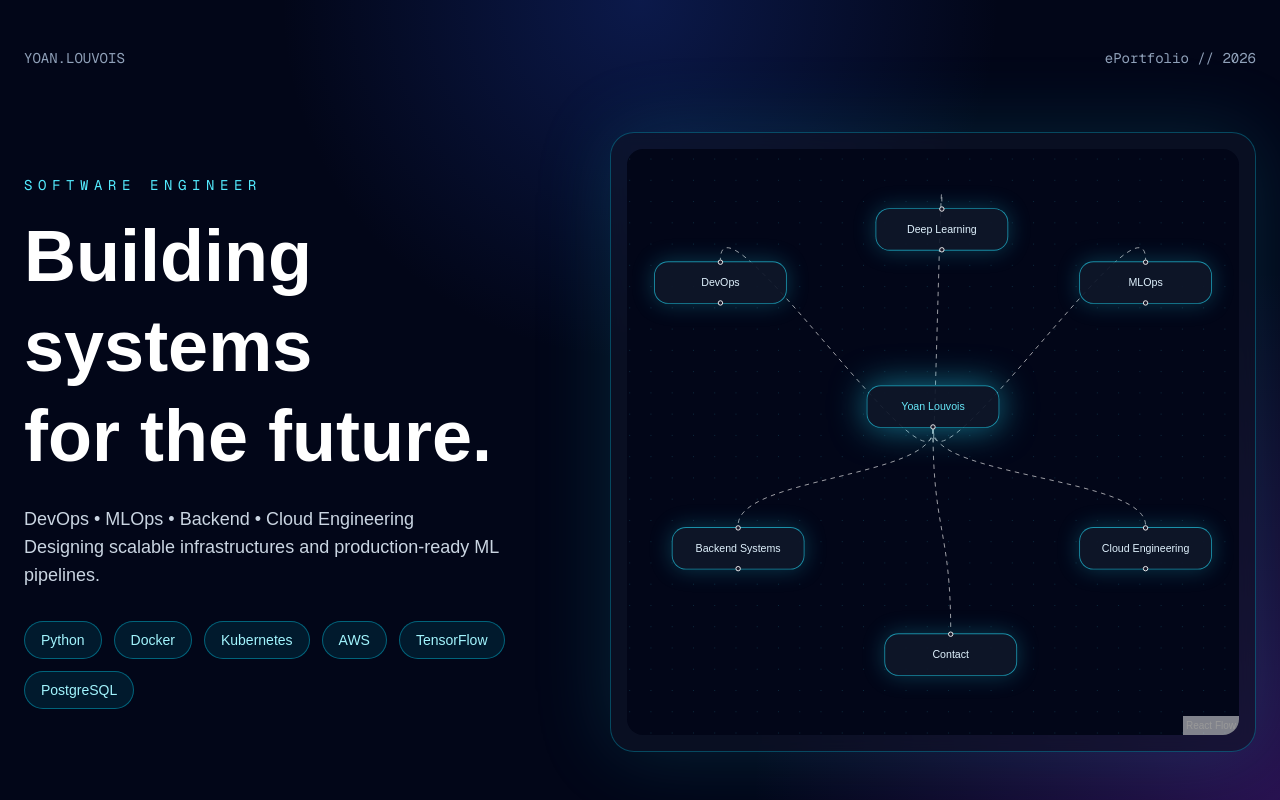
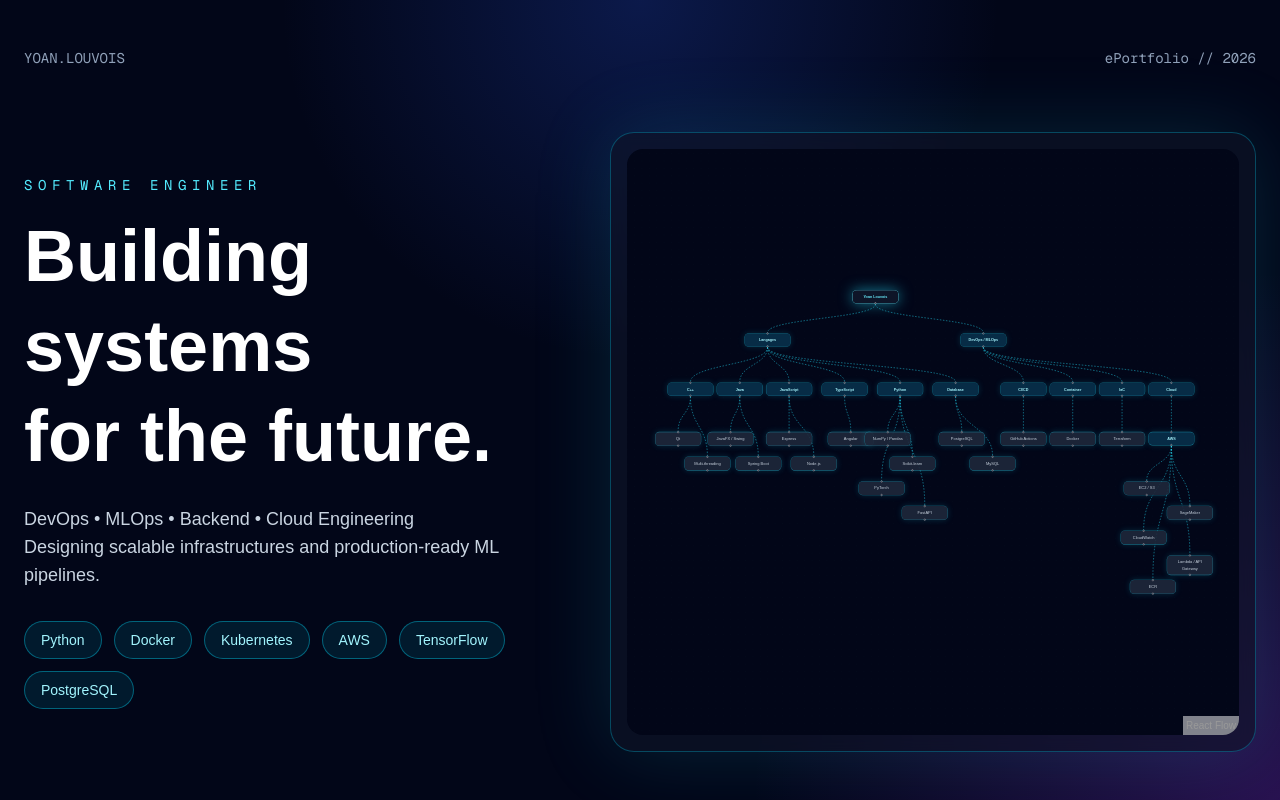
Before and after one commit to yoanlouvois/e-portfolio, a Next.js app: page / in a window 1280 px wide. Built offline with nearby package versions, Linux system fonts and the light colour scheme.

Commit message:
Enhance PortfolioFlow component with improved node structure and styling

```diff
--- a/src/components/PortfolioFlow.tsx
+++ b/src/components/PortfolioFlow.tsx
@@ -4,49 +4,179 @@ import "@xyflow/react/dist/style.css";
 import {
   ReactFlow,
   Background,
-  Controls,
-  MiniMap,
   type Node,
   type Edge,
 } from "@xyflow/react";
 
-const nodeStyle = {
-  background: "rgba(15, 23, 42, 0.92)",
+const baseNode = {
+  background: "rgba(15, 23, 42, 0.94)",
   color: "#e0f2fe",
-  border: "1px solid rgba(34, 211, 238, 0.65)",
-  borderRadius: 16,
-  padding: 14,
-  boxShadow: "0 0 25px rgba(34, 211, 238, 0.25)",
+  border: "1px solid rgba(34, 211, 238, 0.55)",
+  borderRadius: 14,
+  padding: 12,
+  boxShadow: "0 0 22px rgba(34, 211, 238, 0.18)",
+};
+
+const rootNode = {
+  ...baseNode,
+  color: "#67e8f9",
+  border: "1px solid rgba(103, 232, 249, 0.9)",
+  boxShadow: "0 0 45px rgba(34, 211, 238, 0.55)",
+  fontWeight: 700,
+};
+
+const categoryNode = {
+  ...baseNode,
+  background: "rgba(8, 47, 73, 0.95)",
+  color: "#a5f3fc",
+  fontWeight: 700,
+};
+
+const leafNode = {
+  ...baseNode,
+  background: "rgba(30, 41, 59, 0.9)",
+  color: "#cbd5e1",
+  fontSize: 13,
 };
 
 const nodes: Node[] = [
+  // ROOT
   {
-    id: "core",
-    position: { x: 280, y: 220 },
+    id: "me",
+    position: { x: 600, y: 0 },
     data: { label: "Yoan Louvois" },
     type: "input",
-    style: {
-      ...nodeStyle,
-      color: "#67e8f9",
-      boxShadow: "0 0 40px rgba(34,211,238,0.55)",
-    },
+    style: rootNode,
   },
-  { id: "devops", position: { x: 40, y: 80 }, data: { label: "DevOps" }, style: nodeStyle },
-  { id: "mlops", position: { x: 520, y: 80 }, data: { label: "MLOps" }, style: nodeStyle },
-  { id: "backend", position: { x: 60, y: 380 }, data: { label: "Backend Systems" }, style: nodeStyle },
-  { id: "cloud", position: { x: 520, y: 380 }, data: { label: "Cloud Engineering" }, style: nodeStyle },
-  { id: "ai", position: { x: 290, y: 20 }, data: { label: "Deep Learning" }, style: nodeStyle },
-  { id: "contact", position: { x: 300, y: 500 }, data: { label: "Contact" }, type: "output", style: nodeStyle },
+
+  // LEVEL 1
+  {
+    id: "languages",
+    position: { x: 250, y: 140 },
+    data: { label: "Langages" },
+    style: categoryNode,
+  },
+  {
+    id: "devops",
+    position: { x: 950, y: 140 },
+    data: { label: "DevOps / MLOps" },
+    style: categoryNode,
+  },
+
+  // LANGUAGES
+  { id: "cpp", position: { x: 0, y: 300 }, data: { label: "C++" }, style: categoryNode },
+  { id: "java", position: { x: 160, y: 300 }, data: { label: "Java" }, style: categoryNode },
+  { id: "javascript", position: { x: 320, y: 300 }, data: { label: "JavaScript" }, style: categoryNode },
+  { id: "typescript", position: { x: 500, y: 300 }, data: { label: "TypeScript" }, style: categoryNode },
+  { id: "python", position: { x: 680, y: 300 }, data: { label: "Python" }, style: categoryNode },
+  { id: "database", position: { x: 860, y: 300 }, data: { label: "Database" }, style: categoryNode },
+
+  // C++
+  { id: "qt", position: { x: -40, y: 460 }, data: { label: "Qt" }, style: leafNode },
+  { id: "multithreading", position: { x: 55, y: 540 }, data: { label: "Multi-threading" }, style: leafNode },
+
+  // JAVA
+  { id: "javafx", position: { x: 130, y: 460 }, data: { label: "JavaFX / Swing" }, style: leafNode },
+  { id: "springboot", position: { x: 220, y: 540 }, data: { label: "Spring Boot" }, style: leafNode },
+
+  // JS
+  { id: "express", position: { x: 320, y: 460 }, data: { label: "Express" }, style: leafNode },
+  { id: "node", position: { x: 400, y: 540 }, data: { label: "Node.js" }, style: leafNode },
+
+  // TS
+  { id: "angular", position: { x: 520, y: 460 }, data: { label: "Angular" }, style: leafNode },
+
+  // PYTHON
+  { id: "numpy", position: { x: 640, y: 460 }, data: { label: "NumPy / Pandas" }, style: leafNode },
+  { id: "sklearn", position: { x: 720, y: 540 }, data: { label: "Scikit-learn" }, style: leafNode },
+  { id: "pytorch", position: { x: 620, y: 620 }, data: { label: "PyTorch" }, style: leafNode },
+  { id: "fastapi", position: { x: 760, y: 700 }, data: { label: "FastAPI" }, style: leafNode },
+
+  // DATABASE
+  { id: "postgresql", position: { x: 880, y: 460 }, data: { label: "PostgreSQL" }, style: leafNode },
+  { id: "mysql", position: { x: 980, y: 540 }, data: { label: "MySQL" }, style: leafNode },
+
+  // DEVOPS / MLOPS
+  { id: "cicd", position: { x: 1080, y: 300 }, data: { label: "CI/CD" }, style: categoryNode },
+  { id: "container", position: { x: 1240, y: 300 }, data: { label: "Container" }, style: categoryNode },
+  { id: "iac", position: { x: 1400, y: 300 }, data: { label: "IaC" }, style: categoryNode },
+  { id: "cloud", position: { x: 1560, y: 300 }, data: { label: "Cloud" }, style: categoryNode },
+
+  { id: "github-actions", position: { x: 1080, y: 460 }, data: { label: "GitHub Actions" }, style: leafNode },
+  { id: "docker", position: { x: 1240, y: 460 }, data: { label: "Docker" }, style: leafNode },
+  { id: "terraform", position: { x: 1400, y: 460 }, data: { label: "Terraform" }, style: leafNode },
+
+  // AWS
+  { id: "aws", position: { x: 1560, y: 460 }, data: { label: "AWS" }, style: categoryNode },
+  { id: "ec2s3", position: { x: 1480, y: 620 }, data: { label: "EC2 / S3" }, style: leafNode },
+  { id: "sagemaker", position: { x: 1620, y: 700 }, data: { label: "SageMaker" }, style: leafNode },
+  { id: "cloudwatch", position: { x: 1470, y: 780 }, data: { label: "CloudWatch" }, style: leafNode },
+  { id: "lambda", position: { x: 1620, y: 860 }, data: { label: "Lambda / API Gateway" }, style: leafNode },
+  { id: "ecr", position: { x: 1500, y: 940 }, data: { label: "ECR" }, style: leafNode },
 ];
 
 const edges: Edge[] = [
-  { id: "core-devops", source: "core", target: "devops", animated: true },
-  { id: "core-mlops", source: "core", target: "mlops", animated: true },
-  { id: "core-backend", source: "core", target: "backend", animated: true },
-  { id: "core-cloud", source: "core", target: "cloud", animated: true },
-  { id: "core-ai", source: "core", target: "ai", animated: true },
-  { id: "core-contact", source: "core", target: "contact", animated: true },
+  // ROOT
+  edge("me", "languages"),
+  edge("me", "devops"),
+
+  // LANGUAGES
+  edge("languages", "cpp"),
+  edge("languages", "java"),
+  edge("languages", "javascript"),
+  edge("languages", "typescript"),
+  edge("languages", "python"),
+  edge("languages", "database"),
+
+  edge("cpp", "qt"),
+  edge("cpp", "multithreading"),
+
+  edge("java", "javafx"),
+  edge("java", "springboot"),
+
+  edge("javascript", "express"),
+  edge("javascript", "node"),
+
+  edge("typescript", "angular"),
+
+  edge("python", "numpy"),
+  edge("python", "sklearn"),
+  edge("python", "pytorch"),
+  edge("python", "fastapi"),
+
+  edge("database", "postgresql"),
+  edge("database", "mysql"),
+
+  // DEVOPS
+  edge("devops", "cicd"),
+  edge("devops", "container"),
+  edge("devops", "iac"),
+  edge("devops", "cloud"),
+
+  edge("cicd", "github-actions"),
+  edge("container", "docker"),
+  edge("iac", "terraform"),
+
+  edge("cloud", "aws"),
+  edge("aws", "ec2s3"),
+  edge("aws", "sagemaker"),
+  edge("aws", "cloudwatch"),
+  edge("aws", "lambda"),
+  edge("aws", "ecr"),
 ];
+
+function edge(source: string, target: string): Edge {
+  return {
+    id: `${source}-${target}`,
+    source,
+    target,
+    animated: true,
+    style: {
+      stroke: "#22d3ee",
+      strokeWidth: 1.5,
+    },
+  };
+}
 
 export default function PortfolioFlow() {
   return (
@@ -55,6 +185,8 @@ export default function PortfolioFlow() {
         nodes={nodes}
         edges={edges}
         fitView
+        minZoom={0.2}
+        maxZoom={1.5}
         className="bg-slate-950"
       >
         <Background color="#164e63" gap={24} />
```
